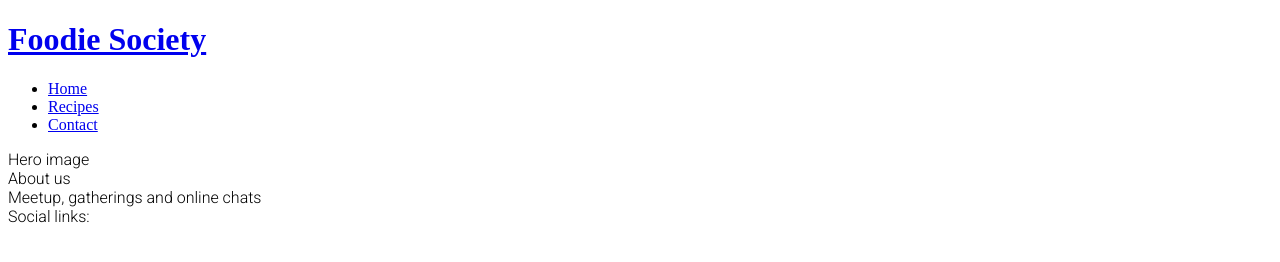
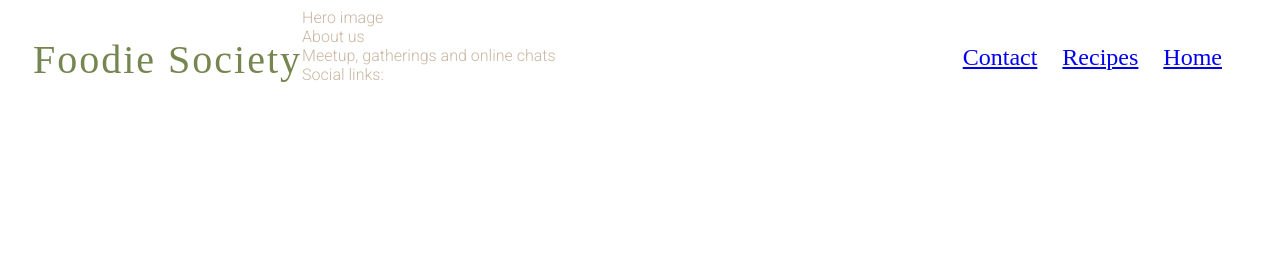
Before and after one commit to LukaB25/Foodie-Society, a plain HTML site: page index.html in a window 1280 px wide. Drawn offline with Linux system fonts and the light colour scheme; a web font is replaced by a local one.

Commit message:
add styling to the logo and the navigation menu

```diff
--- a/assets/css/style.css
+++ b/assets/css/style.css
@@ -4,11 +4,41 @@
 
 body {
     font-family: 'Roboto', sans-serif;
+    font-weight: 300;
+    color: #c9b6a1;
 }
 
-/* header */
+/* header & logo*/
 
 h1,
+h2 {
+    font-family: 'Playfair', serif;
+    font-weight: 300;
+    color: #758650
+}
+
 nav {
     font-family: 'Playfair', serif;
+    font-weight: 300;
+    font-size: 150%;
+    color: #758650;
 }
+
+#logo {
+    float: left;
+    font-size: 250%;
+    margin-left: 25px;
+    letter-spacing: 2px;
+}
+
+#menu,
+li {
+    float: right;
+    margin-right: 25px;
+    list-style-type: none;
+}
+
+#menu,
+#logo {
+    line-height: 50px;
+}
--- a/index.html
+++ b/index.html
@@ -14,9 +14,9 @@
 <body>
     <header>
         <a href="index.html">
-            <h1>Foodie Society</h1>
+            <h1 id="logo">Foodie Society</h1>
         </a>
-        <nav>
+        <nav id="menu">
             <ul>
                 <li>
                     <a href="index.html">Home</a>
@@ -34,6 +34,9 @@
     <section>About us</section>
     <section>Meetup, gatherings and online chats</section>
     <footer>Social links:</footer>
+
+    <!--Font Awesome link-->
+    <script src="https://kit.fontawesome.com/eb70536764.js" crossorigin="anonymous"></script>
 </body>
 
 </html>
```
